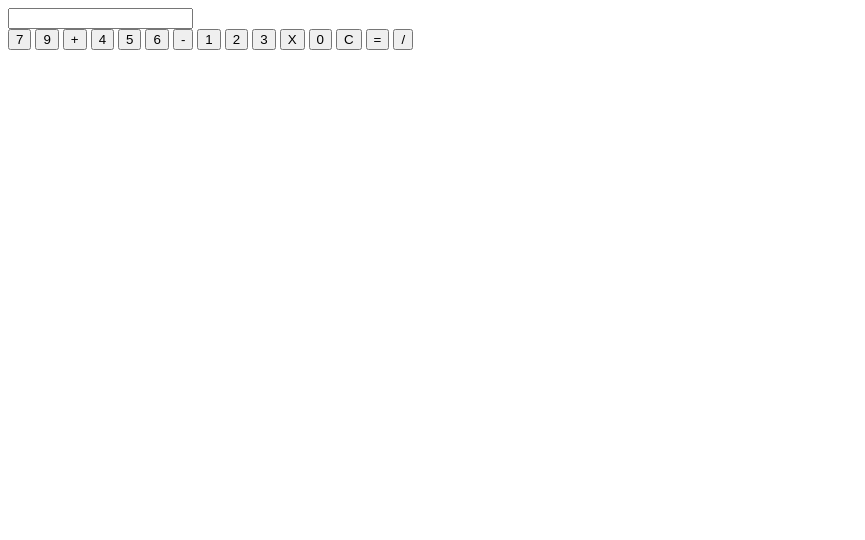
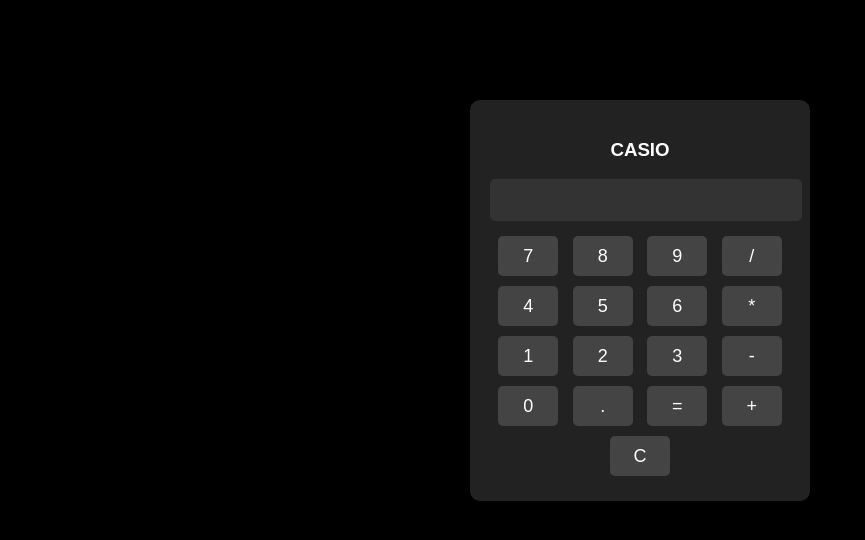
Before and after one commit to DanielUmetor/Calculator, a plain HTML site: page index.html in a window 1280 px wide. Shown: the whole page, without its empty margins (0-865 px from the left). Drawn offline with Linux system fonts and the light colour scheme.

Commit message:
calculator

```diff
--- a/css/script/code.js
+++ /dev/null
@@ -1,4 +0,0 @@
-let dataEntry = document.querySelector ('[data-entry]') // used to get the data reference
-function display (value) {  // (display is the funtion name),
-    dataEntry.value += value
-}
--- a/css/style.css
+++ b/css/style.css
@@ -1,12 +1,37 @@
-* {
-    padding: 0;
-    margin: 0;
-    box-sizing: border-box;
+body {
+    background-color: #000;
+    color: #fff;
+    font-family: Arial, sans-serif;
+    text-align: center;
 }
-body {
-    display: table-column;
-    justify-content: center;
-    align-items: center;
-    height: 100vh;
-    margin: 1rem;
+.calculator {
+    width: 300px;
+    margin: 100px auto;
+    background-color: #222;
+    padding: 20px;
+    border-radius: 10px;
+    box-shadow: 0px 0px 10px rgba(0, 0, 0, 0.5);
 }
+.calculator input[type="button"] {
+    width: 60px;
+    height: 40px;
+    margin: 5px;
+    background-color: #444;
+    color: #fff;
+    border: none;
+    border-radius: 5px;
+    cursor: pointer;
+    font-size: 18px;
+}
+.calculator input[type="text"] {
+    width: 100%;
+    height: 40px;
+    margin-bottom: 10px;
+    font-size: 24px;
+    text-align: right;
+    padding-right: 10px;
+    background-color: #333;
+    border: none;
+    border-radius: 5px;
+    color: #fff;
+}
--- a/index.html
+++ b/index.html
@@ -3,29 +3,35 @@
 <head>
     <meta charset="UTF-8">
     <meta name="viewport" content="width=device-width, initial-scale=1.0">
-    <title>Calculator</title>
+    <link rel="stylesheet" href="css/style.css">
+    <title>Black Calculator</title>
 </head>
 <body>
     <div class="calculator">
-        <input type="text" id="display" readonly>
-        <div class="keys">
-          <button onclick="display('7')">7</button>
-          <button onclick="display('9')">9</button>
-          <button onclick="display('+')">+</button>
-          <button onclick="display('4')">4</button>
-          <button onclick="display('5')">5</button>
-          <button onclick="display('6')">6</button>
-          <button onclick="display('-')">-</button>
-          <button onclick="display('1')">1</button>
-          <button onclick="display('2')">2</button>
-          <button onclick="display('3')">3</button>
-          <button onclick="display('X')">X</button>
-          <button onclick="display('0')">0</button>
-          <button onclick="display(C)">C</button>
-          <button onclick="calculate(=)">=</button>
-          <button onclick="display('/')">/</button>
-        </div>
+        <h3>CASIO</h3>
+        <input type="text" id="display" disabled>
+        <input type="button" value="7" onclick="appendToDisplay('7')">
+        <input type="button" value="8" onclick="appendToDisplay('8')">
+        <input type="button" value="9" onclick="appendToDisplay('9')">
+        <input type="button" value="/" onclick="appendToDisplay('/')">
+        <br>
+        <input type="button" value="4" onclick="appendToDisplay('4')">
+        <input type="button" value="5" onclick="appendToDisplay('5')">
+        <input type="button" value="6" onclick="appendToDisplay('6')">
+        <input type="button" value="*" onclick="appendToDisplay('*')">
+        <br>
+        <input type="button" value="1" onclick="appendToDisplay('1')">
+        <input type="button" value="2" onclick="appendToDisplay('2')">
+        <input type="button" value="3" onclick="appendToDisplay('3')">
+        <input type="button" value="-" onclick="appendToDisplay('-')">
+        <br>
+        <input type="button" value="0" onclick="appendToDisplay('0')">
+        <input type="button" value="." onclick="appendToDisplay('.')">
+        <input type="button" value="=" onclick="calculate()">
+        <input type="button" value="+" onclick="appendToDisplay('+')">
+        <br>
+        <input type="button" value="C" onclick="clearDisplay()">
     </div>
-
+    <script src="script/script.js"></script>
 </body>
 </html>
--- /dev/null
+++ b/script/script.js
@@ -0,0 +1,15 @@
+function appendToDisplay(value) {
+    document.getElementById("display").value += value;
+}
+
+function calculate() {
+    try {
+        document.getElementById("display").value = eval(document.getElementById("display").value);
+    } catch (error) {
+        document.getElementById("display").value = "Error";
+    }
+}
+
+function clearDisplay() {
+    document.getElementById("display").value = "";
+}
```
